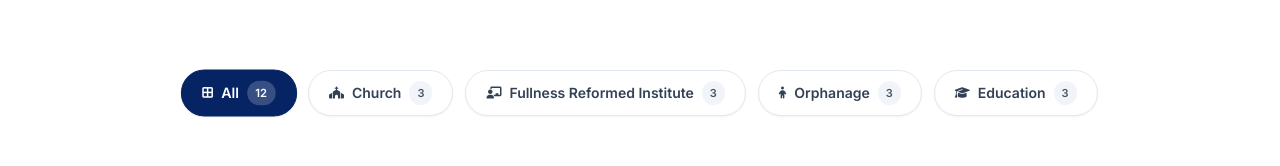
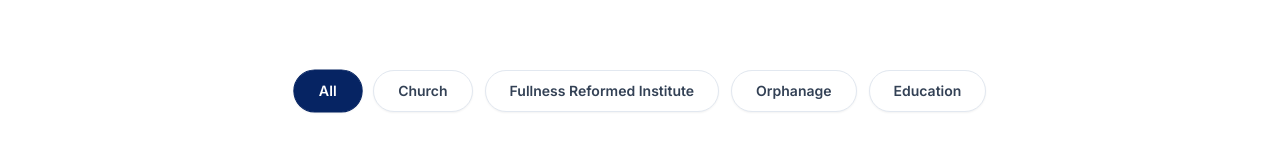
Before and after one commit to AreebaJabbar/gco, a Next.js app: page /gallery in a window 1280 px wide. Shown: the part 441-607 px from the top of the page. Built offline with nearby package versions, Linux system fonts and the light colour scheme; no server answers.

Commit message:
Show only category names on gallery filter pills without quantity numbers

```diff
--- a/components/GalleryView.jsx
+++ b/components/GalleryView.jsx
@@ -50,15 +50,6 @@ export default function GalleryView({ initialImages = [] }) {
     return images.filter((img) => img.category === activeCategory);
   }, [images, activeCategory]);
 
-  // Counts per category for the filter buttons
-  const categoryCounts = useMemo(() => {
-    const counts = { All: images.length };
-    GALLERY_CATEGORIES.forEach((cat) => {
-      counts[cat] = images.filter((img) => img.category === cat).length;
-    });
-    return counts;
-  }, [images]);
-
   // Lightbox keyboard controls
   useEffect(() => {
     if (lightboxIndex === null) return undefined;
@@ -91,8 +82,6 @@ export default function GalleryView({ initialImages = [] }) {
       <div className="flex flex-wrap items-center justify-center gap-2 sm:gap-3 mb-10 sm:mb-14">
         {['All', ...GALLERY_CATEGORIES].map((category) => {
           const isActive = activeCategory === category;
-          const count = categoryCounts[category] || 0;
-          const icon = CATEGORY_ICONS[category] || 'fa-image';
 
           return (
             <button
@@ -102,21 +91,13 @@ export default function GalleryView({ initialImages = [] }) {
                 setActiveCategory(category);
                 setLightboxIndex(null);
               }}
-              className={`rounded-full px-4 sm:px-5 py-2 sm:py-2.5 text-xs sm:text-sm font-semibold transition-all duration-200 inline-flex items-center gap-2 border shadow-sm ${
+              className={`rounded-full px-5 sm:px-6 py-2 sm:py-2.5 text-xs sm:text-sm font-semibold transition-all duration-200 inline-flex items-center justify-center border shadow-sm ${
                 isActive
                   ? 'bg-navy border-navy text-white shadow-md scale-[1.02]'
                   : 'bg-white border-slate-200 text-slate-700 hover:border-brand hover:text-navy hover:bg-slate-50'
               }`}
             >
-              <i className={`fa-solid ${icon} text-[11px] sm:text-xs`}></i>
               <span>{category}</span>
-              <span
-                className={`text-[10px] sm:text-[11px] px-2 py-0.5 rounded-full font-bold ${
-                  isActive ? 'bg-white/20 text-white' : 'bg-slate-100 text-slate-600'
-                }`}
-              >
-                {count}
-              </span>
             </button>
           );
         })}
```
